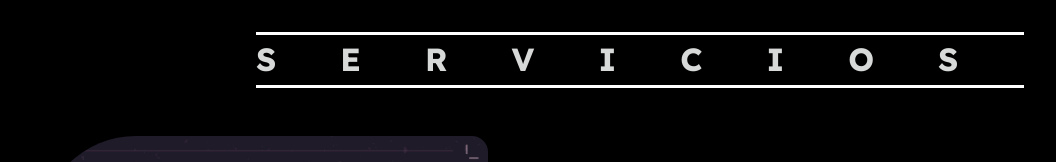
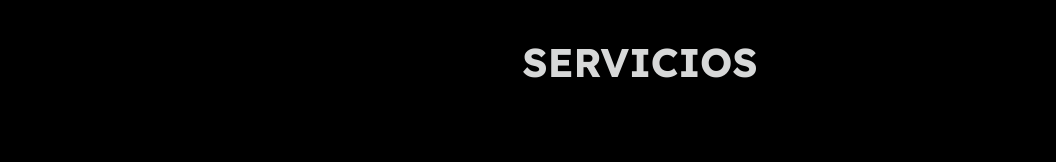
Before and after one commit to sandmyprojects/z_old_worlkontrol_website, an Eleventy site: page index.html in a window 1280 px wide. Shown: the part 584-746 px from the top of the page, 0-1056 px from the left. Built offline with nearby package versions, Linux system fonts and the light colour scheme; Eleventy itself is replaced by a stand-in of ours; files that its build step writes are made by us from their sources; a script that the page names is missing.

Commit message:
CHANGE TITLE

```diff
--- a/_includes/layout.html
+++ b/_includes/layout.html
@@ -132,7 +132,6 @@ title: WORLKONTROL SYSTEM
 
     <!--End facebook chat plugin -->
     <script src="//cdn.jsdelivr.net/npm/sweetalert2@11"></script>
-    <script src="https://cdnjs.cloudflare.com/ajax/libs/animejs/2.0.2/anime.min.js"></script>
     <script src="https://unpkg.com/scrollreveal"></script>
     <script src="https://unpkg.com/@popperjs/core@2"></script>
     <script src="https://unpkg.com/tippy.js@6"></script>
--- a/index.html
+++ b/index.html
@@ -17,18 +17,11 @@ title: Home
     </div>
 </div>
 <section class="section" id="servicios">
-    <!-- <div class="container services-title">
+    <div class="container services-title">
         <h1>
-            Nuestros servicios
+            Servicios
         </h1>
-    </div> -->
-    <h2 class="ml1 services-title-animate">
-        <span class="text-wrapper">
-            <span class="line line1"></span>
-            <span class="letters">SERVICIOS</span>
-            <span class="line line2"></span>
-        </span>
-    </h2>
+    </div>
     <div class="service is-left service-color-1 gap reveal container">
         <div>
             <img src="/img/desing.jpg" alt="service">
--- a/public/js/app.js
+++ b/public/js/app.js
@@ -8,12 +8,12 @@ const openNavbar = () => {
 tippy('#whatsapp', {
     content: `
     <div>
-        <a href="https://wa.me/51993026437?text=prueba" target="_blank" class="button is-extra">
+        <a href="https://wa.me/51946182531" target="_blank" class="button is-extra">
             <i data-icon="person"></i> Publicista Victor
         </a>
     </div>
     <div class="mg-top">
-        <a href="https://wa.me/51993026437?text=prueba" target="_blank" class="button is-extra">
+        <a href="https://wa.me/51992858949" target="_blank" class="button is-extra">
             <i data-icon="person"></i> Publicista Angel
         </a>
     </div>
@@ -179,42 +179,11 @@ class Precios {
     }
 }
 
-if (document.getElementById('brand') && document.querySelector('.ml1 .letters')) {
+if (document.getElementById('brand')) {
     var typed = new Typed('#brand', {
         strings: ["Publicidad", "Marketing", "Sitios web"],
         typeSpeed: 95,
         showCursor: true,
         loop: true
     });
-
-
-    // Wrap every letter in a span
-    var textWrapper = document.querySelector('.ml1 .letters');
-    textWrapper.innerHTML = textWrapper.textContent.replace(/\S/g, "<span class='letter'>$&</span>");
-
-    anime.timeline({ loop: false })
-        .add({
-            targets: '.ml1 .letter',
-            scale: [0.3, 1],
-            opacity: [0, 1],
-            translateZ: 0,
-            easing: "easeOutExpo",
-            duration: 600,
-            delay: (el, i) => 70 * (i + 1)
-        }).add({
-            targets: '.ml1 .line',
-            scaleX: [0, 1],
-            opacity: [0.5, 1],
-            easing: "easeOutExpo",
-            duration: 700,
-            offset: '-=875',
-            delay: (el, i, l) => 80 * (l - i)
-        })
-    // .add({
-    //     targets: '.ml1',
-    //     opacity: 0,
-    //     duration: 1000,
-    //     easing: "easeOutExpo",
-    //     delay: 1000
-    // });
 }
```
